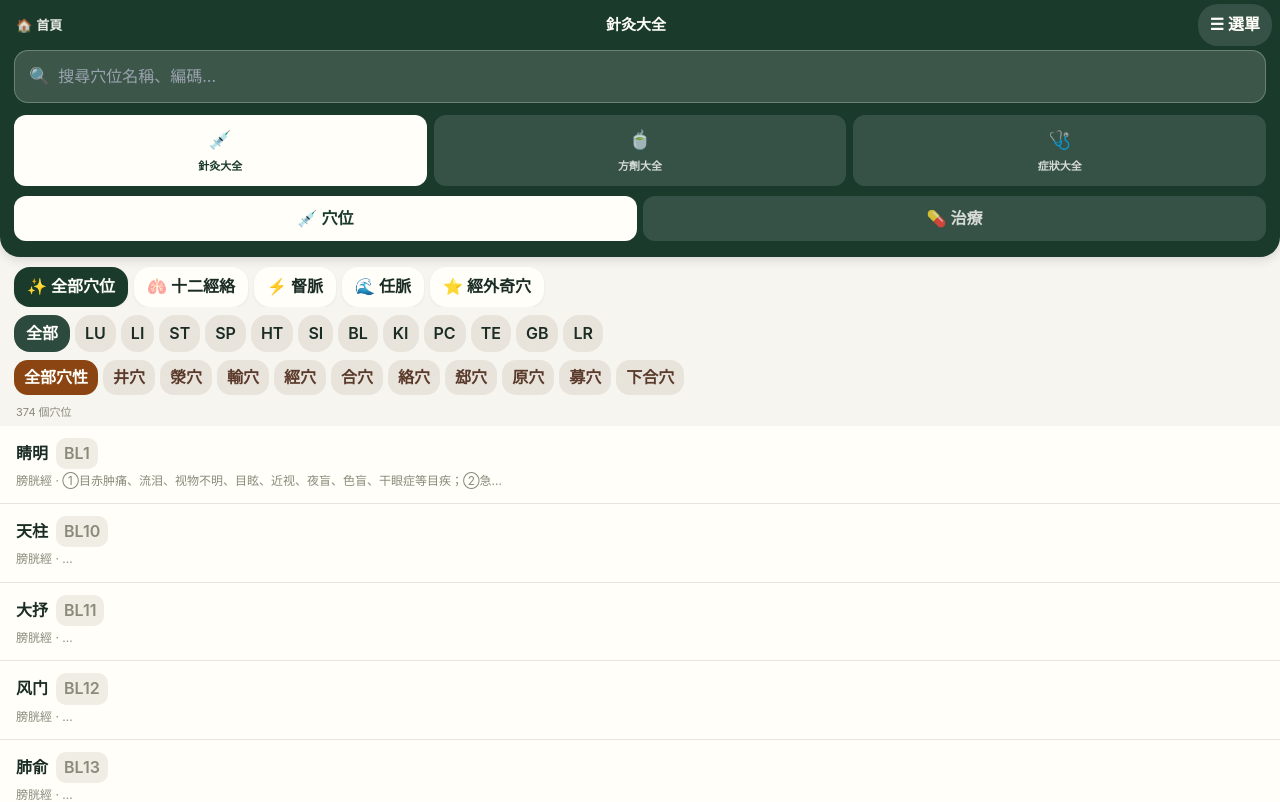
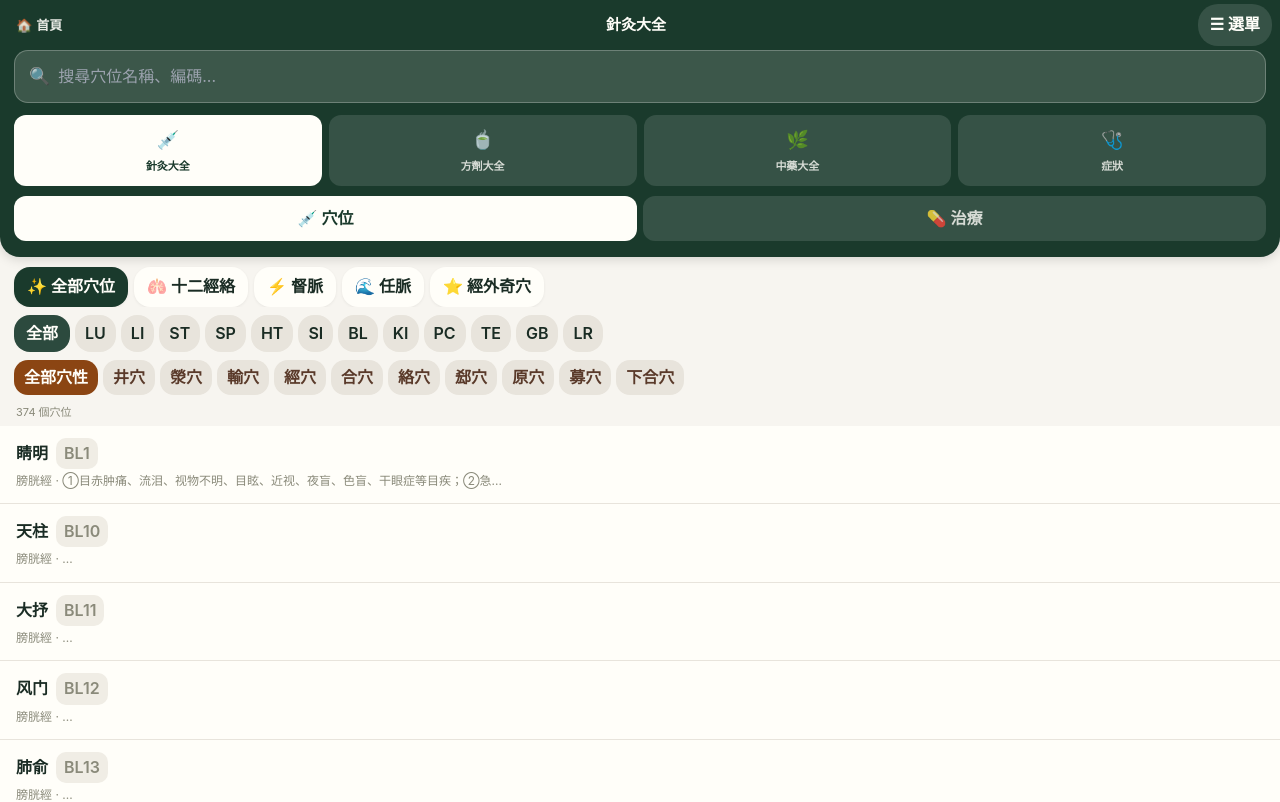
Before and after one commit to realtcmweb/tcm-knowledge-base, a Next.js app: page /en/acu in a window 1280 px wide. Shown: the top 802 px of the page. Built offline with nearby package versions, Linux system fonts and the light colour scheme.

Commit message:
feat: add 中藥大全 tab to all pages, back to 4-tab nav

```diff
--- a/app/[locale]/acu/page.tsx
+++ b/app/[locale]/acu/page.tsx
@@ -188,7 +188,8 @@ export default function AcupointsPage() {
           {[
             { href: '/acu', label: '針灸大全', emoji: '💉' },
             { href: '/db', label: '方劑大全', emoji: '🍵' },
-            { href: '/symptoms', label: '症狀大全', emoji: '🩺' },
+            { href: '/herbs', label: '中藥大全', emoji: '🌿' },
+            { href: '/symptoms', label: '症狀', emoji: '🩺' },
           ].map(tab => (
             <Link key={tab.href} href={tab.href} style={{
               flex: 1, padding: '10px 4px',
--- a/app/[locale]/db/page.tsx
+++ b/app/[locale]/db/page.tsx
@@ -238,6 +238,7 @@ export default function FormulasPage() {
           {[
             { href: '/acu', label: '針灸大全', emoji: '💉' },
             { href: '/db', label: '方劑大全', emoji: '🍵' },
+            { href: '/herbs', label: '中藥大全', emoji: '🌿' },
             { href: '/symptoms', label: '症狀', emoji: '🩺' },
           ].map(tab => (
             <Link
--- a/app/[locale]/herbs/page.tsx
+++ b/app/[locale]/herbs/page.tsx
@@ -159,6 +159,7 @@ export default function HerbsPage() {
           {[
             { href: '/acu', label: '針灸大全', emoji: '💉' },
             { href: '/db', label: '方劑大全', emoji: '🍵' },
+            { href: '/herbs', label: '中藥大全', emoji: '🌿' },
             { href: '/symptoms', label: '症狀', emoji: '🩺' },
           ].map(tab => (
             <Link key={tab.label} href={tab.href} style={{ flex: 1, padding: '10px 4px', backgroundColor: tab.href === '/herbs' ? '#FFFEF9' : 'rgba(255,254,249,0.12)', color: tab.href === '/herbs' ? '#1a3A2C' : 'rgba(255,254,249,0.8)', border: 'none', borderRadius: 12, textDecoration: 'none', fontSize: 11, fontWeight: 700, textAlign: 'center' }}>
--- a/app/[locale]/symptoms/page.tsx
+++ b/app/[locale]/symptoms/page.tsx
@@ -206,6 +206,7 @@ export default function SymptomsPage() {
   const navItems = [
     { href: '/acu', label: T.navAcupuncture, emoji: '💉', active: false },
     { href: '/db', label: T.navFormula, emoji: '🍵', active: false },
+    { href: '/herbs', label: '中藥大全', emoji: '🌿', active: false },
     { href: '/symptoms', label: T.navSymptoms, emoji: '🩺', active: true },
   ]
 
```
